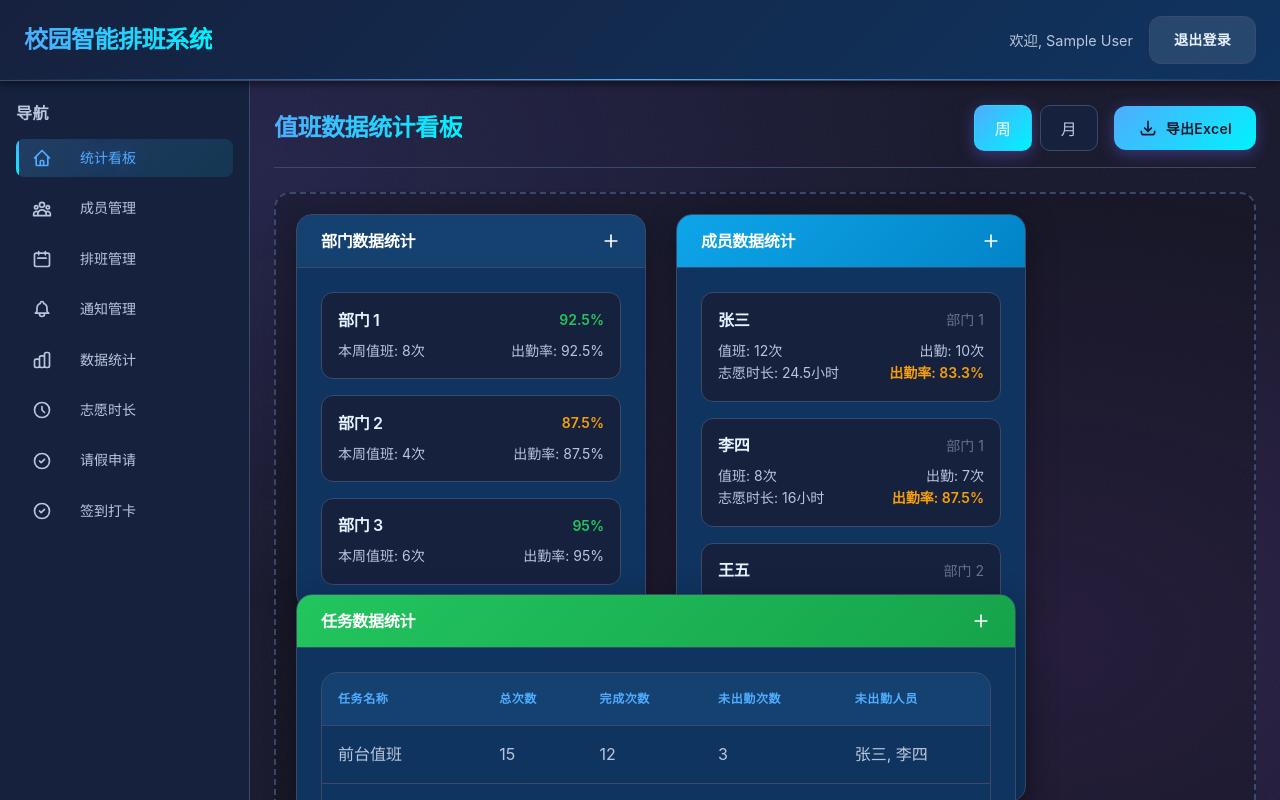
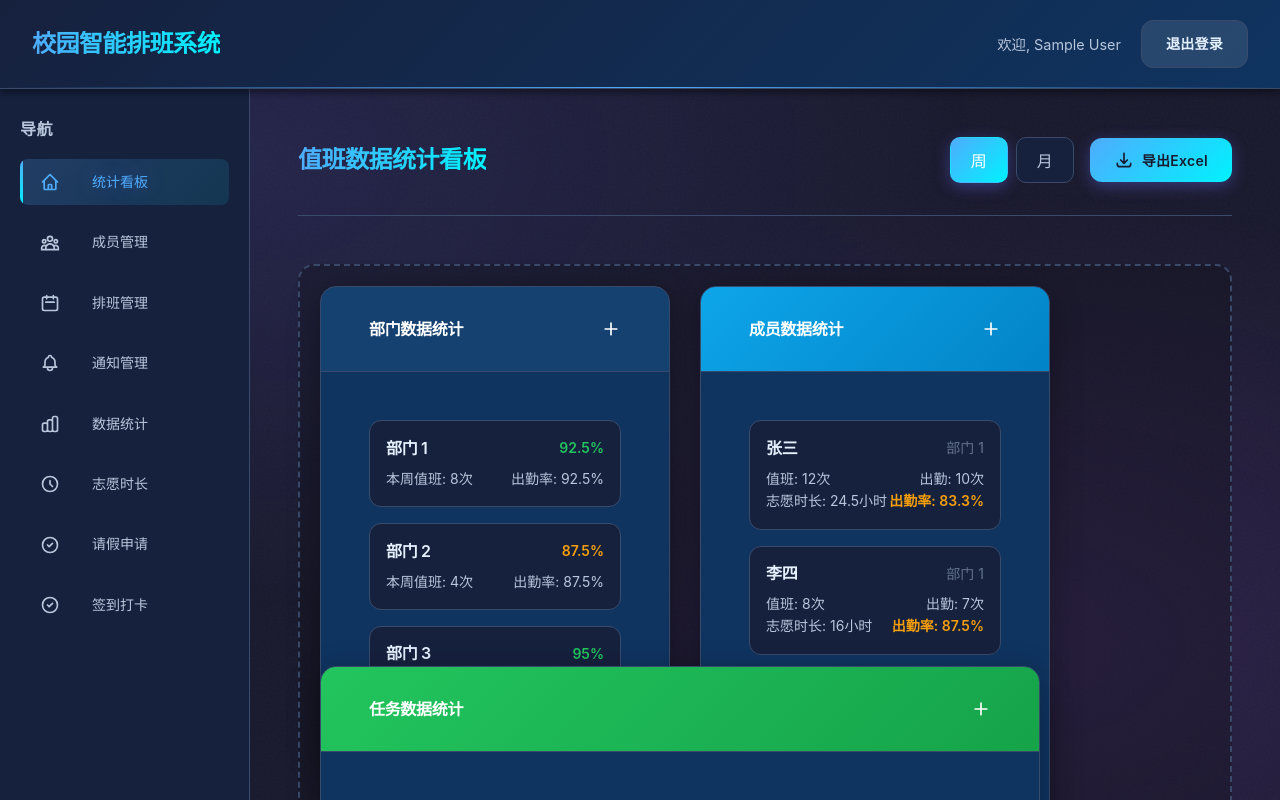
Before and after one commit to Jialearthur/Campus-intelligent-scheduling-and-notification-system, a React (Vite) app in the folder campus-scheduling-system/frontend/: page /dashboard in a window 1280 px wide. Shown: the top 800 px of the page. Built offline with nearby package versions, Linux system fonts and the light colour scheme; sample sign-in values are in the browser's storage.

Commit message:
feat: 校园智能排班通知系统PRD
Co-authored-by: traeagent <traeagent@users.noreply.github.com>

```diff
--- a/campus-scheduling-system/frontend/src/styles.css
+++ b/campus-scheduling-system/frontend/src/styles.css
@@ -29,11 +29,12 @@
   --radius-xl: 16px;
 
   /* 间距 */
-  --space-xs: 4px;
-  --space-sm: 8px;
-  --space-md: 16px;
-  --space-lg: 24px;
-  --space-xl: 32px;
+  --space-xs: 6px;
+  --space-sm: 12px;
+  --space-md: 20px;
+  --space-lg: 32px;
+  --space-xl: 48px;
+  --space-2xl: 64px;
 
   /* 过渡 */
   --transition-fast: 0.2s ease;
@@ -197,7 +198,7 @@ body {
 /* 主内容区域 */
 .main-content {
   flex: 1;
-  padding: var(--space-lg);
+  padding: var(--space-xl);
   overflow-y: auto;
   min-height: calc(100vh - 72px);
 }
@@ -207,8 +208,8 @@ body {
   display: flex;
   justify-content: space-between;
   align-items: center;
-  margin-bottom: var(--space-lg);
-  padding-bottom: var(--space-md);
+  margin-bottom: var(--space-xl);
+  padding-bottom: var(--space-lg);
   border-bottom: 1px solid var(--border-color);
 }
 
@@ -226,19 +227,20 @@ body {
   background: linear-gradient(135deg, var(--bg-card) 0%, rgba(15, 52, 96, 0.8) 100%);
   border-radius: var(--radius-lg);
   box-shadow: var(--shadow-md);
-  margin-bottom: var(--space-lg);
+  margin-bottom: var(--space-xl);
   overflow: hidden;
   border: 1px solid var(--border-color);
   transition: var(--transition-normal);
+  max-width: 100%;
 }
 
 .card:hover {
   box-shadow: var(--shadow-lg);
-  transform: translateY(-2px);
+  transform: translateY(-4px);
 }
 
 .card-header {
-  padding: var(--space-md) var(--space-lg);
+  padding: var(--space-lg) var(--space-xl);
   border-bottom: 1px solid var(--border-color);
   display: flex;
   justify-content: space-between;
@@ -247,11 +249,11 @@ body {
 }
 
 .card-body {
-  padding: var(--space-lg);
+  padding: var(--space-xl);
 }
 
 .card-footer {
-  padding: var(--space-md) var(--space-lg);
+  padding: var(--space-lg) var(--space-xl);
   border-top: 1px solid var(--border-color);
   display: flex;
   justify-content: space-between;
@@ -365,9 +367,11 @@ input::placeholder, textarea::placeholder {
 
 .data-table th,
 .data-table td {
-  padding: var(--space-md);
+  padding: var(--space-lg);
   text-align: left;
   border-bottom: 1px solid var(--border-color);
+  font-size: 0.95rem;
+  line-height: 1.6;
 }
 
 .data-table th {
@@ -377,10 +381,21 @@ input::placeholder, textarea::placeholder {
   position: sticky;
   top: 0;
   z-index: 10;
+  font-size: 1rem;
+  letter-spacing: 0.5px;
+}
+
+.data-table tr {
+  transition: var(--transition-fast);
 }
 
 .data-table tr:hover {
   background-color: rgba(79, 172, 254, 0.05);
+  transform: translateY(-1px);
+}
+
+.data-table tr:not(:last-child) {
+  margin-bottom: var(--space-xs);
 }
 
 /* 日期筛选 */
```
